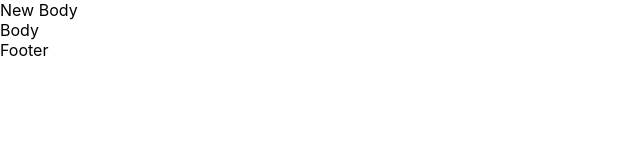
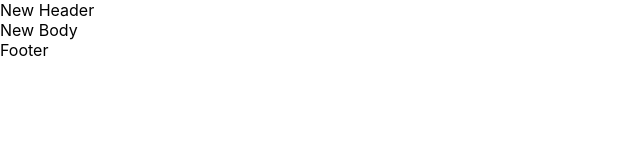
Before and after one commit to ArtyomKub/microtasks-nested-components, a React (Create React App) app: page / in a window 1280 px wide. Shown: the top 160 px of the page, without its empty margins (0-640 px from the left). Built offline with nearby package versions, Linux system fonts and the light colour scheme.

Commit message:
Add typind in Body.tsx (BodyType). In App.tsx constanta Body get a title (New Body)

```diff
--- a/src/App.tsx
+++ b/src/App.tsx
@@ -7,8 +7,8 @@ import {Footer} from './site/Footer';
 function App() {
     return (
         <>
-            <Header title = {'New Body'}/>
-            <Body/>
+            <Header titleForHeader = {'New Header'}/>
+            <Body titleForBody = {'New Body'}/>
             <Footer/>
         </>
     );
--- a/src/site/Body.tsx
+++ b/src/site/Body.tsx
@@ -1,9 +1,13 @@
 import React from 'react';
 
-export const Body = () => {
+type BodyType = {
+    titleForBody: string
+}
+
+export const Body = (props: BodyType) => {
     return (
         <div>
-            Body
+            {props.titleForBody}
         </div>
     );
 };
--- a/src/site/Header.tsx
+++ b/src/site/Header.tsx
@@ -1,13 +1,13 @@
 import React from 'react';
 
 type HeaderType = {
-    title: string
+    titleForHeader: string
 }
 
 export const Header = (props:HeaderType) => {
     return (
         <div>
-            {props.title}
+            {props.titleForHeader}
         </div>
     );
 };
```
